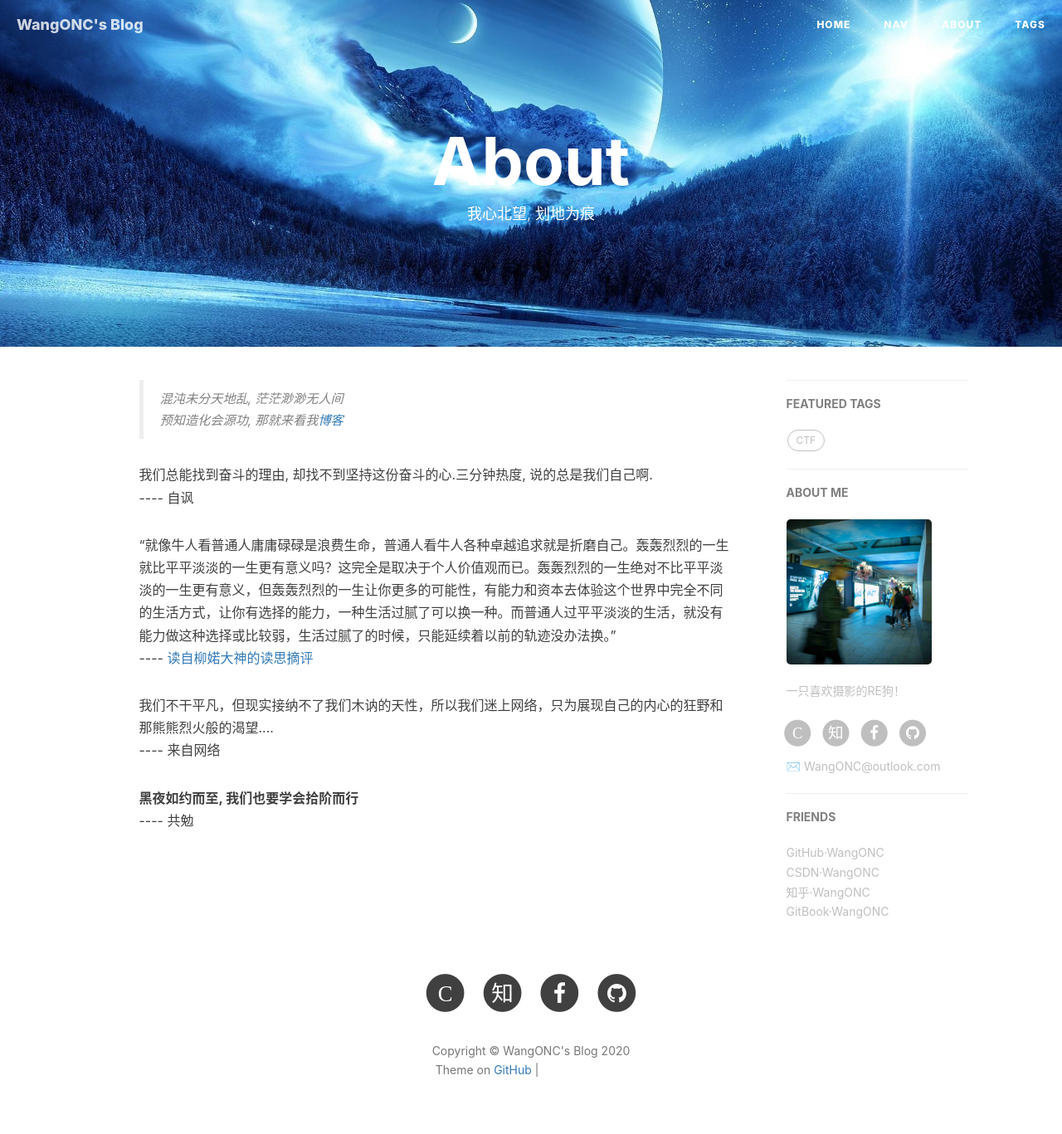
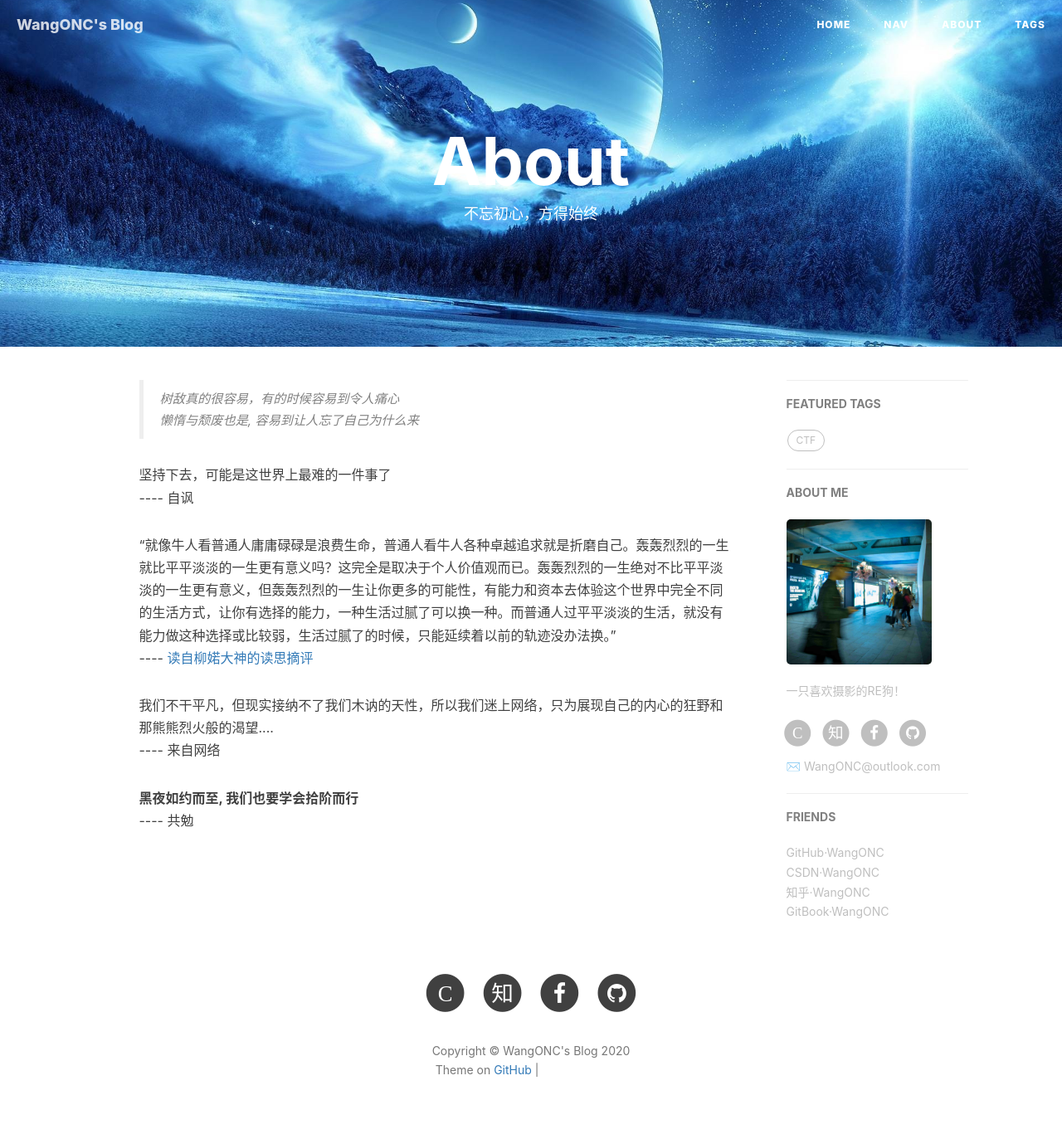
Before and after one commit to rainbomsea/rainbomsea.github.io, a Jekyll site: the page built from about.html, in a window 1280 px wide. Shown: the whole page at 83% size. Built offline with Jekyll 4.4.1, drawn with Linux system fonts in a browser that asks for light colours; nearby versions of some CDN libraries; comment, search, counter and statistics services are not loaded; grey boxes are pictures that could not be loaded.

Commit message:
Update about.html

```diff
--- a/about.html
+++ b/about.html
@@ -1,7 +1,7 @@
 ---
 layout: page
 title: "About"
-description: "我心北望, 划地为痕"
+description: "不忘初心，方得始终"
 header-img: "img/home-bg-xingkong.jpg"
 ---
 
@@ -9,14 +9,14 @@ header-img: "img/home-bg-xingkong.jpg"
 
 	<blockquote>
 		<p>
-            混沌未分天地乱, 茫茫渺渺无人间
+            树敌真的很容易，有的时候容易到令人痛心
             <br>
-            预知造化会源功, 那就来看我<a href="https://rainbomsea.github.io">博客</a>
+            懒惰与颓废也是, 容易到让人忘了自己为什么来
         </p>
 	</blockquote>
 
 	<p>
-		我们总能找到奋斗的理由, 却找不到坚持这份奋斗的心.三分钟热度, 说的总是我们自己啊.
+		坚持下去，可能是这世界上最难的一件事了
 		<br>
 		---- 自讽
 	</p>
```
